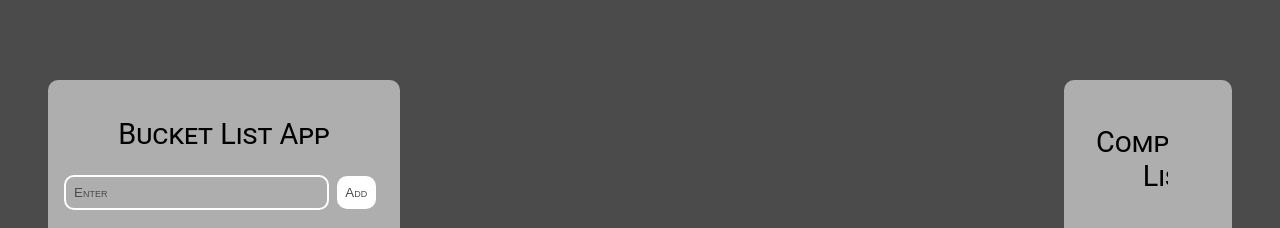
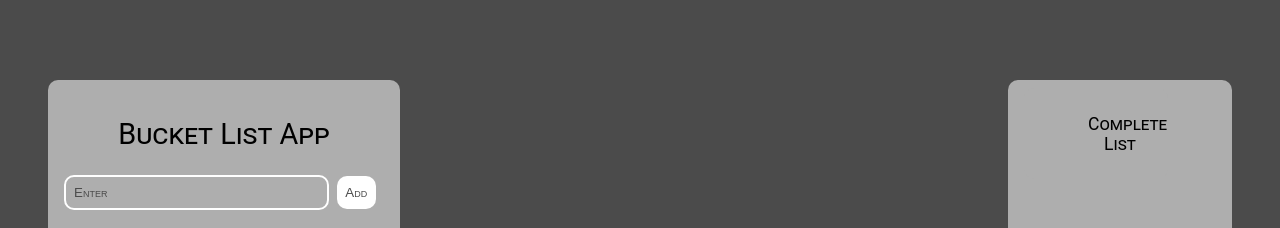
Before and after one commit to Sgoodridge96/BucketList, a React (Create React App) app: page / in a window 1280 px wide. Shown: the top 228 px of the page. Built offline with nearby package versions, Linux system fonts and the light colour scheme; no server answers.

Commit message:
fix: completed list box now aligned properly

```diff
--- a/src/App.css
+++ b/src/App.css
@@ -11,11 +11,13 @@ body {
 
 .App {
   display: flex;
+  transition: 0.3s ease;
 }
 
 .bucket-list-container {
   display: flex;
   width: 100vw;
+  transition: width 0.1s ease;
 }
 
 .bucket-list-wrapper {
@@ -143,9 +145,8 @@ body {
 }
 
 .completed-items-container {
-  display: flex;
-  width: 20vw;
-  text-align: center;
+  flex: 0 0 15%;
+  align-items: center;
   background: rgb(174, 174, 174);
   padding: 0.5rem 1rem;
   border-radius: 10px;
@@ -155,9 +156,8 @@ body {
 }
 
 .completed-items-title {
-  display: flex;
   text-align: center;
-  font-size: 180%;
+  font-size: 110%;
   font-variant: small-caps;
-  margin-bottom: 1.5rem;
+  margin-left: 3rem;
 }
```
